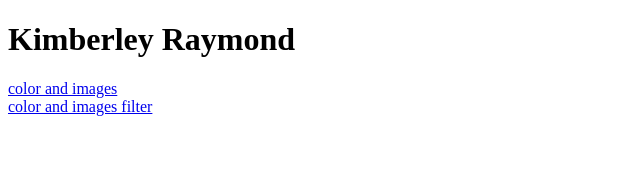
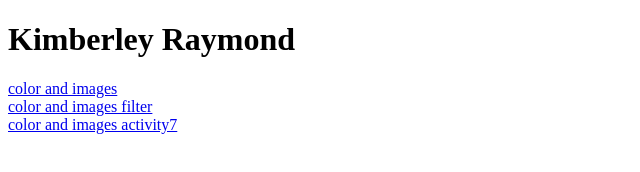
Before and after one commit to KimberleyRaymond/KimberleyRaymond, a plain HTML site: page index.html in a window 1280 px wide. Shown: the whole page, without its empty margins (0-640 px from the left). Drawn offline with Linux system fonts and the light colour scheme.

Commit message:
Update index.html

```diff
--- a/index.html
+++ b/index.html
@@ -13,6 +13,10 @@
     <div>
     <a href="day7/day7.html" target="_blank" rel="noopener noreferrer"> color and images  filter</a>
 </div>
+    </div>
+    <div>
+    <a href="Activityy/activity7.html" target="_blank" rel="noopener noreferrer"> color and images activity7</a>
+</div>
 
 </body>
 </html>
```
